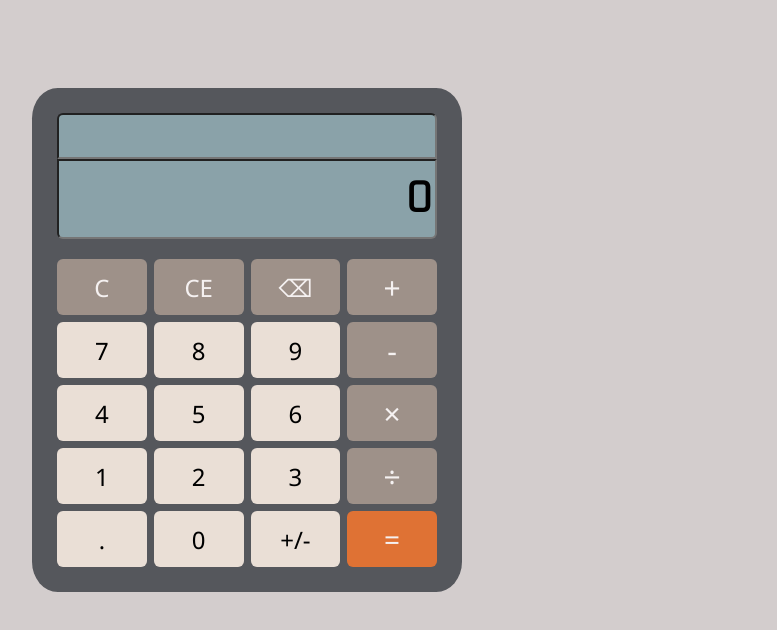
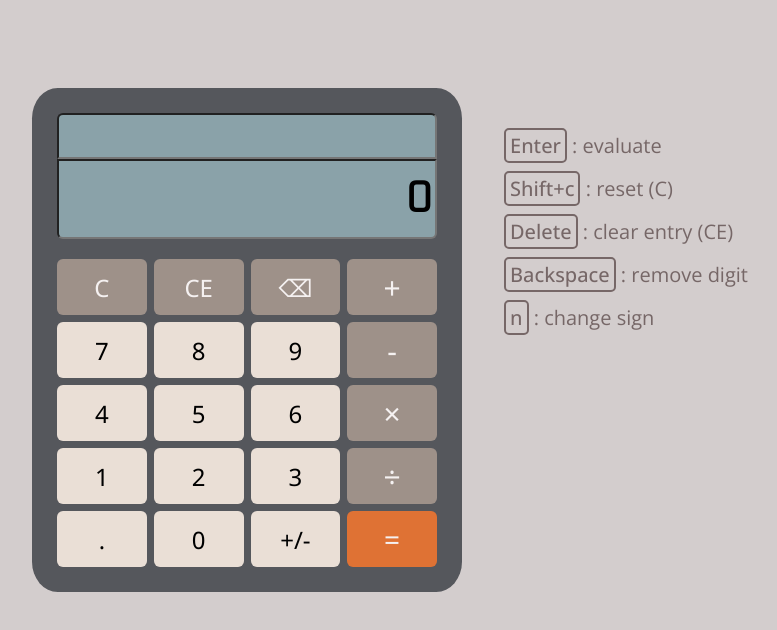
Before and after one commit to dot-dotdot/odin-calculator, a plain HTML site: page index.html in a window 1280 px wide. Shown: the whole page, without its empty margins (393-1170 px from the left). Drawn offline with nearby package versions, Linux system fonts and the light colour scheme.

Commit message:
Add keyboard legend

```diff
--- a/index.html
+++ b/index.html
@@ -8,6 +8,7 @@
     <title>Calculator</title>
 </head>
 <body>
+    <main>
         <div class="calculator-container">
             <input class="expr-display" readonly>
             <input class="result-display" readonly>
@@ -34,5 +35,15 @@
                 <button data-key="Enter" id="equals">=</button>
             </div>
         </div>
+        <div class="info">
+            <ul>
+                <li><span class="key">Enter</span> : evaluate</li>
+                <li><span class="key">Shift+c</span> : reset (C)</li>
+                <li><span class="key">Delete</span> : clear entry (CE)</li>
+                <li><span class="key">Backspace</span> : remove digit</li>
+                <li><span class="key">n</span> : change sign</li>
+            </ul>
+        </div>
+    </main>
 </body>
 </html>
--- a/styles.css
+++ b/styles.css
@@ -105,3 +105,27 @@ button {
 #negation:hover {
     background-color: #c5baad;
 }
+
+.info {
+    position: relative;
+    bottom: 480px;
+    left: 416px;
+}
+
+ul {
+    list-style-type: none;
+    font-family: 'Open Sans', sans-serif;
+    font-size: 20px;
+    color: rgb(118, 103, 103);
+}
+
+li {
+    margin: 16px;
+}
+
+.key {
+    border: 2px solid rgb(118, 103, 103);
+    border-radius: 5px;
+    padding: 2px 4px;
+    font-weight: 500;
+}
```
Also changed, not shown: 1 other file. Lines whose indentation alone changed are shown as unchanged.
